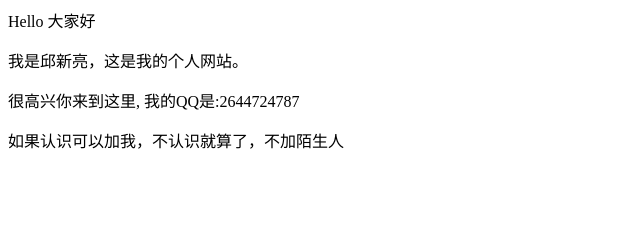
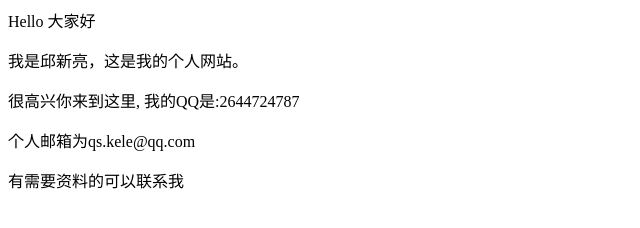
Before and after one commit to QSkele/QSkele.github.io, a plain HTML site: page index.html in a window 1280 px wide. Shown: the whole page, without its empty margins (0-640 px from the left). Drawn offline with Linux system fonts and the light colour scheme.

Commit message:
Update index.html

```diff
--- a/index.html
+++ b/index.html
@@ -1,4 +1,5 @@
 <p>Hello 大家好</p>
 <p>我是邱新亮，这是我的个人网站。 </p>
 <p>很高兴你来到这里, 我的QQ是:2644724787</p>
-<p>如果认识可以加我，不认识就算了，不加陌生人</p>
+<p>个人邮箱为qs.kele@qq.com<p>
+<p>有需要资料的可以联系我</p>
```
